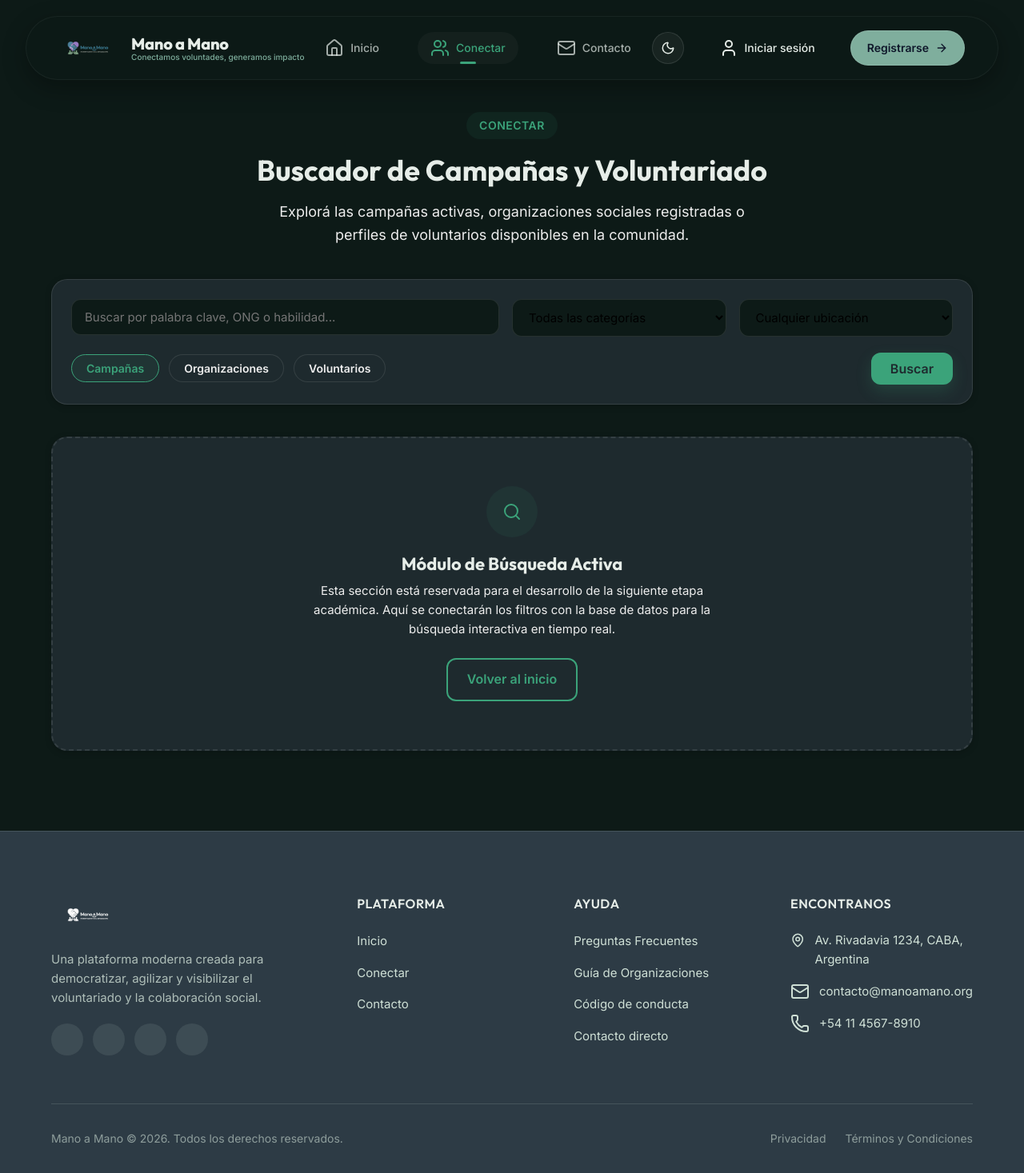
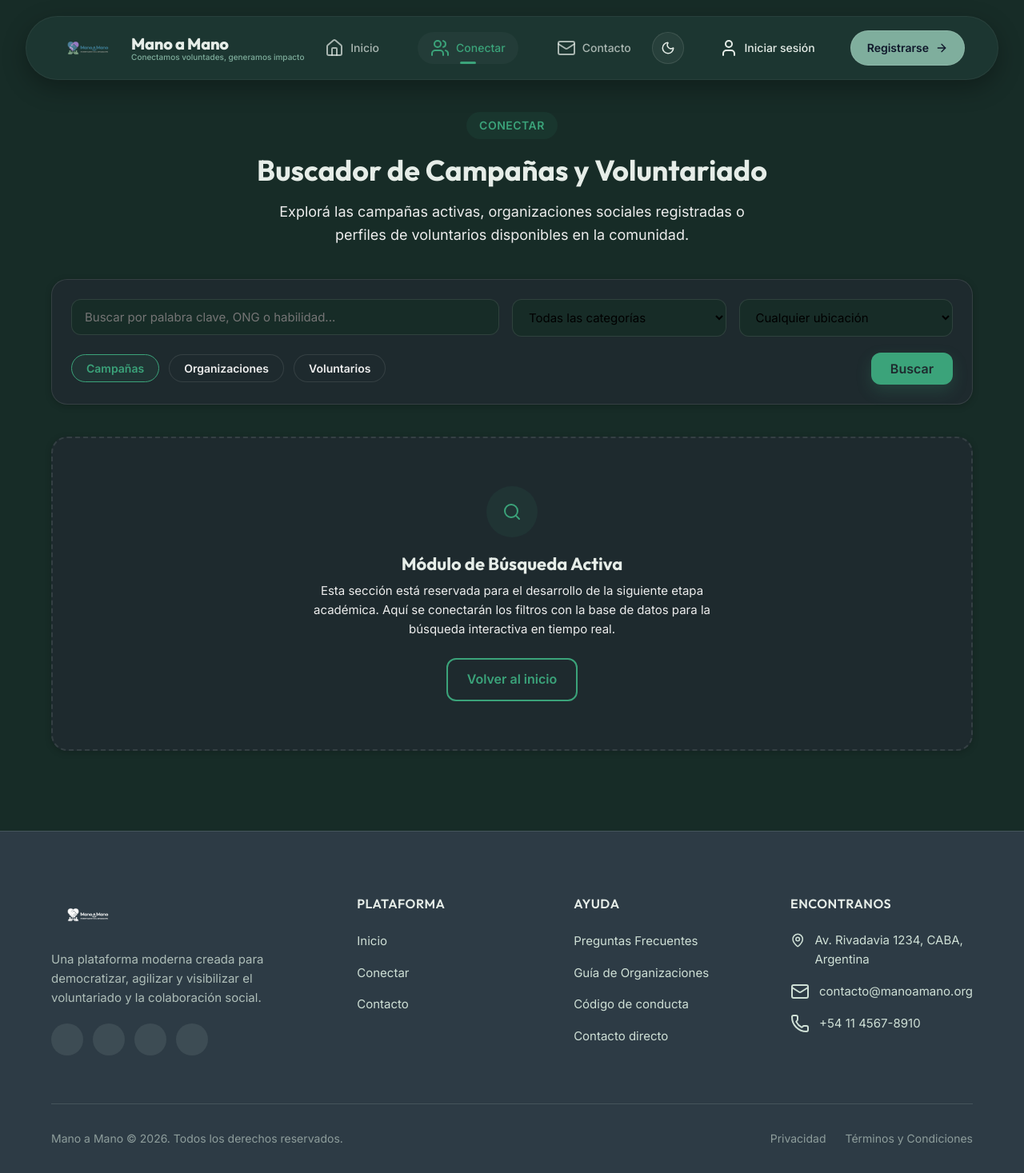
Before and after one commit to Chickendev3/Mano-a-Mano, a PHP site: page /conectar in a window 1280 px wide. Shown: the whole page at 80% size. Run offline with PHP 8.4, Linux system fonts and the light colour scheme; some libraries are stand-ins or nearby versions.

Commit message:
Cambios en los colores en el modo oscuro
Se cambio a un color mas claro en el resto de paginas.. no esta mal el cambio.. pero se podria mejorar a futuro

```diff
--- a/app/views/layout.php
+++ b/app/views/layout.php
@@ -12,7 +12,7 @@
 
 
     <!-- Global CSS -->
-    <link rel="stylesheet" href="<?= BASE_URL ?>css/estilos.css?v=3.1">
+    <link rel="stylesheet" href="<?= BASE_URL ?>css/estilos.css?v=3.2">
 
     <!-- Dynamic CSS load based on the view -->
     <?php
@@ -20,7 +20,7 @@
         if ($rutaVista === 'registro_voluntario' || $rutaVista === 'registro_organizacion') {
             $base_css = 'registro';
         }
-        echo '<link rel="stylesheet" href="' . BASE_URL . 'css/' . $base_css . '.css?v=3.1">';
+        echo '<link rel="stylesheet" href="' . BASE_URL . 'css/' . $base_css . '.css?v=3.2">';
     ?>
 
     <!-- Lucide Icons -->
--- a/public/css/estilos.css
+++ b/public/css/estilos.css
@@ -4,7 +4,7 @@
 /* CSS Variables */
 :root {
   /* Color Palette - NUEVA PALETA DE COLORES (Mockup) */
-  --color-bg-dark: #0d1a17;
+  --color-bg-dark: #172c27;
   --color-bg-dark-sec: #1E2A2E;
   --color-primary-dark: #264B43;
   --color-primary: #3BA37A;
@@ -20,8 +20,8 @@
   --color-accent-beige: #D9C7A3;
 
   /* Textos y Superficies */
-  --color-background: #0d1a17;
-  --color-background-warm: #132521;
+  --color-background: #172c27;
+  --color-background-warm: #1d3731;
   --color-surface: #1E2A2E;
   --color-surface-light: #FFFFFF;
   --color-surface-dark: rgba(30, 42, 46, 0.85);
@@ -33,7 +33,7 @@
   --color-accent-yellow: #D9C7A3;
 
   /* Header specific variables */
-  --color-header-bg: rgba(13, 26, 23, 0.9);
+  --color-header-bg: rgba(30, 56, 50, 0.92);
   --color-header-border: rgba(255, 255, 255, 0.05);
   --color-header-shadow: 0 10px 30px rgba(0, 0, 0, 0.3);
   --color-nav-active-bg: rgba(255, 255, 255, 0.03);
```
